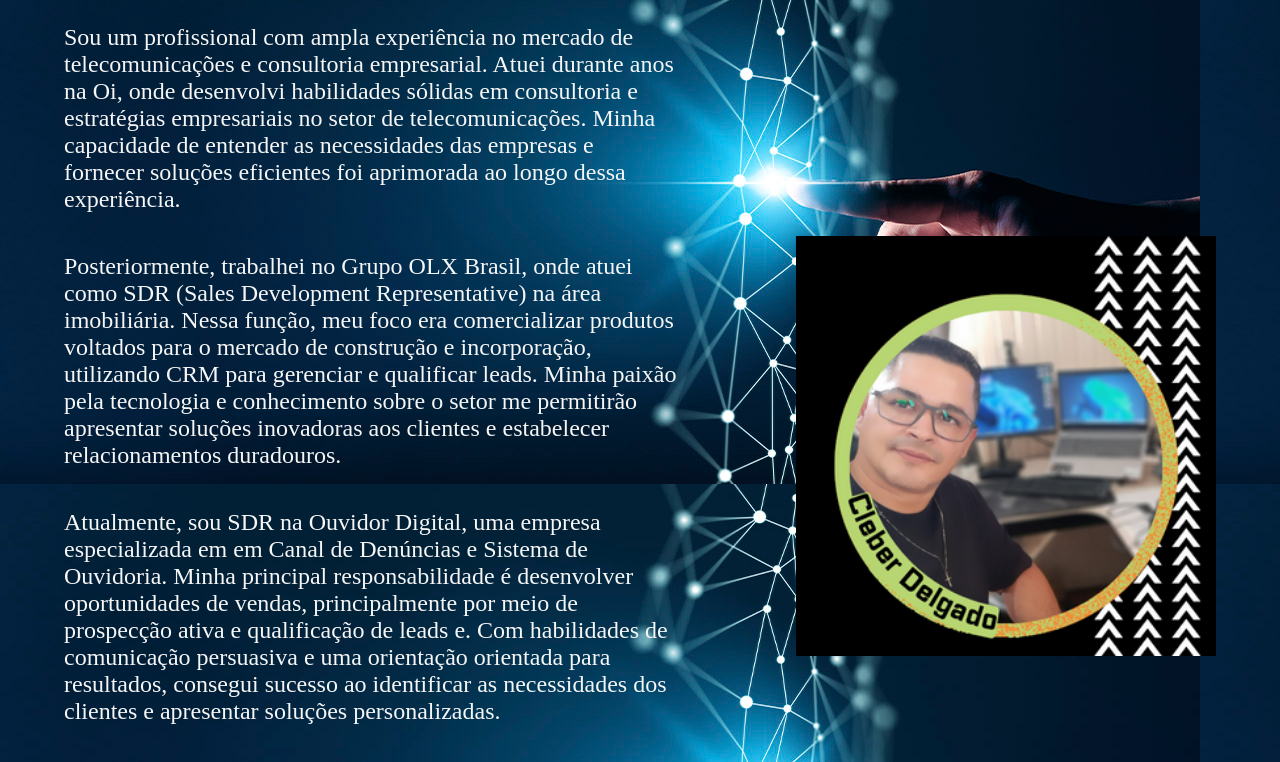
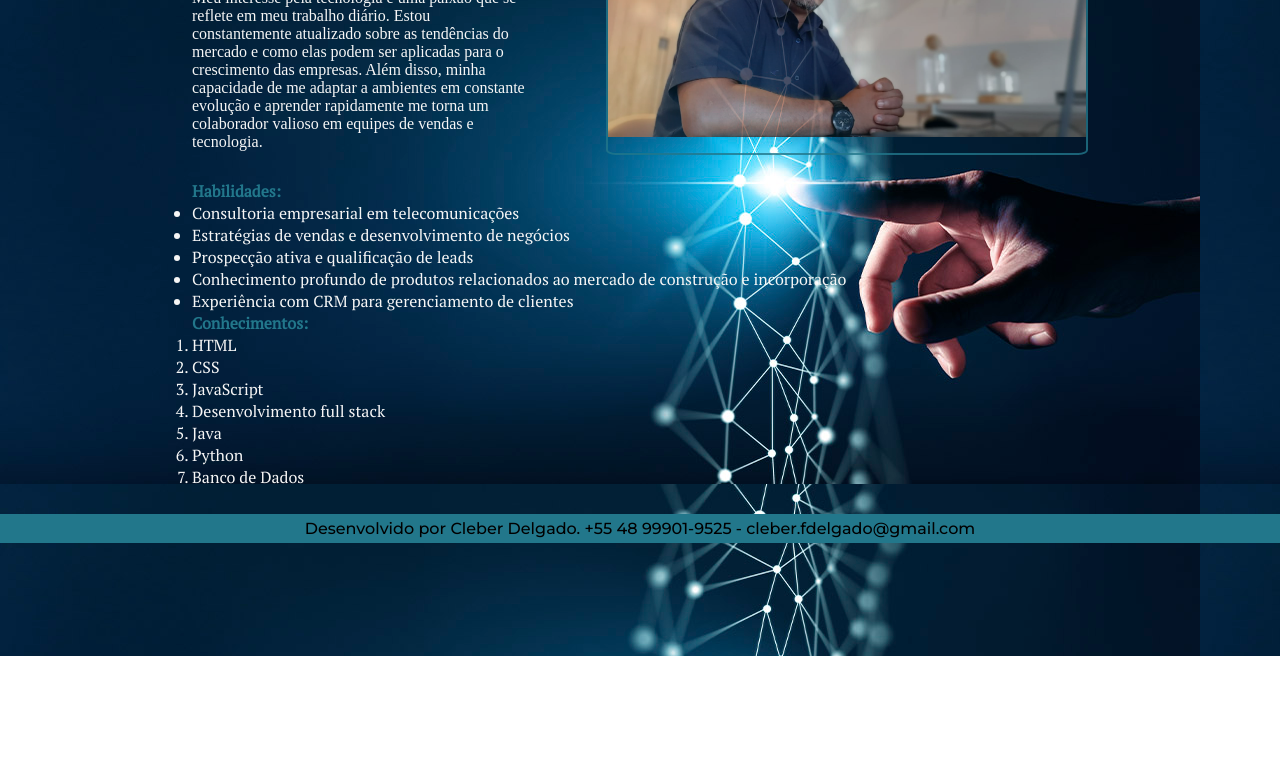
Before and after one commit to cleberfarias/portfolio, a plain HTML site: page about.html in a window 1280 px wide. Shown: the part 144-906 px from the top of the page. After the commit the page ends 800 px from the top, so only its background shows below. Drawn offline with Linux system fonts and the light colour scheme; a web font is replaced by a local one.

Commit message:
Add files via upload

```diff
--- a/about.html
+++ b/about.html
@@ -14,19 +14,14 @@
             <a class="cabecalho__menu__link" href="about.html">Sobre mim</a>
         </nav>
     </header>
-    <main class="apresentacao">
-    <section class="apresentacao__conteudo">
-    <h1 class="apresentacao__conteudo__titulo" align="center"> <strong class="titulo-destaque">Sobre Mim</strong></h1>
-        <p class="apresentacao__conteudo__texto">Sou um profissional com ampla experiência no mercado de telecomunicações e consultoria empresarial. Atuei durante anos na    Oi, onde desenvolvi habilidades sólidas em consultoria e estratégias empresariais no setor de telecomunicações. Minha capacidade de entender as necessidades das empresas e fornecer soluções eficientes foi aprimorada ao longo dessa experiência.</p>
-
-            <p class="apresentacao__conteudo__texto">Posteriormente, trabalhei no Grupo OLX Brasil, onde atuei como SDR (Sales Development Representative) na área imobiliária. Nessa função, meu foco era comercializar produtos voltados para o mercado de construção e incorporação, utilizando CRM para gerenciar e qualificar leads. Minha paixão pela tecnologia e conhecimento sobre o setor me permitirão apresentar soluções inovadoras aos clientes e estabelecer relacionamentos duradouros.</p>
-
-            <p class="apresentacao__conteudo__texto">Atualmente, sou SDR na Ouvidor Digital, uma empresa especializada em em Canal de Denúncias e Sistema de Ouvidoria. Minha principal responsabilidade é desenvolver oportunidades de vendas, principalmente por meio de prospecção ativa e qualificação de leads e. Com habilidades de comunicação persuasiva e uma orientação orientada para resultados, consegui sucesso ao identificar as necessidades dos clientes e apresentar soluções personalizadas.</p>
+        <main class="apresentacao">
+        <section class="apresentacao__conteudo">
+        <h1 class="apresentacao__conteudo__titulo" align="center"> <strong class="titulo-destaque">Sobre Mim</strong></h1>
 
             <p class="apresentacao__conteudo__texto">Meu interesse pela tecnologia é uma paixão que se reflete em meu trabalho diário. Estou constantemente atualizado sobre as tendências do mercado e como elas podem ser aplicadas para o crescimento das empresas. Além disso, minha capacidade de me adaptar a ambientes em constante evolução e aprender rapidamente me torna um colaborador valioso em equipes de vendas e tecnologia.</p>
-        </section>
-        <img src="./assets/prof.png" alt="Foto Cleber Delgado Programandao" width="420px" height="420px">
-    </main>
+            </section>
+            <img class="apresentacao__imagem" src="./assets/eu.jpg" alt="Foto Cleber Delgado Programandao" width="120px" height="220px">
+        </main>
             <main class="apresentacao">
             <section>
             <h2 class="apresentacao__links__subtitulo"><strong class="titulo-destaque"> Habilidades:</strong>
--- a/style.css
+++ b/style.css
@@ -19,6 +19,7 @@ body{
     height: 100vh;
     box-sizing: border-box;
     background-image: url("assets/inovacao-e-tecnologia.jpg");
+
     color: var(--cor--segundaria);
 }
 .titulo-destaque {
@@ -46,7 +47,7 @@ body{
 }
 
 .apresentacao {
-    margin: 5% 5%;
+    margin: 2% 15%;
     display: flex;
     align-items: center;
     justify-content: space-between;
@@ -67,7 +68,7 @@ body{
 }
 .apresentacao__conteudo__texto{
 
-    font-size: 24px;
+    font-size: 1.0rem;
     font-family: 'Texturina', serif;
 }
 .apresentacao__links{
@@ -82,7 +83,7 @@ body{
 .apresentacao__links__subtitulo{
     font-family: 'PT Serif', serif;
     font-weight: 400;
-    font-size: 24px;
+    font-size: 1.0rem;
 }
 .apresentacao__links__links{
     /* background-color: #22D4FD; */
@@ -100,6 +101,17 @@ body{
 
 }
 
+.apresentacao__imagem{
+    border-radius: 2%;
+    opacity: 0.8;
+    text-decoration:none;
+    padding: 15.5px 0px;
+    width: 200px;
+    border: 2px solid var(--cor--terciaria);
+
+
+}
+
 .apresentacao__links__links:hover {
     background-color: var(--cor--hover);
 }
@@ -109,8 +121,12 @@ body{
 }
 
 .rodape{
+    display: flex;
+    justify-content: center;
+    flex-direction: row;
+    margin: 0%;
     gap: 16px;
-    padding: 2px;
+    padding: 5px;
     color: hsl(0, 0%, 0%);
     background-color: var(--cor--terciaria);
     text-align: center;
```
Also changed, not shown: index.html (+1 -1 lines).
